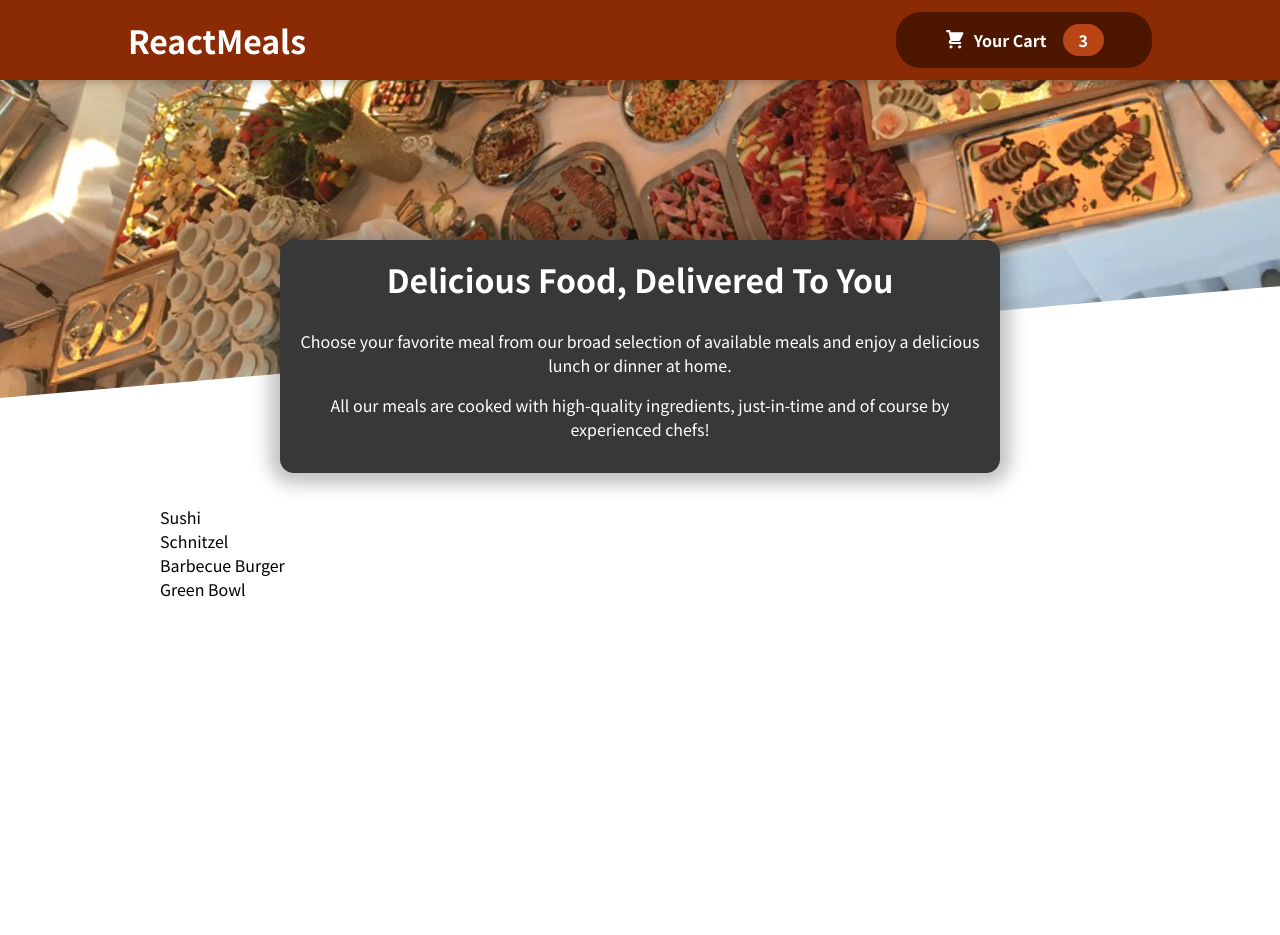
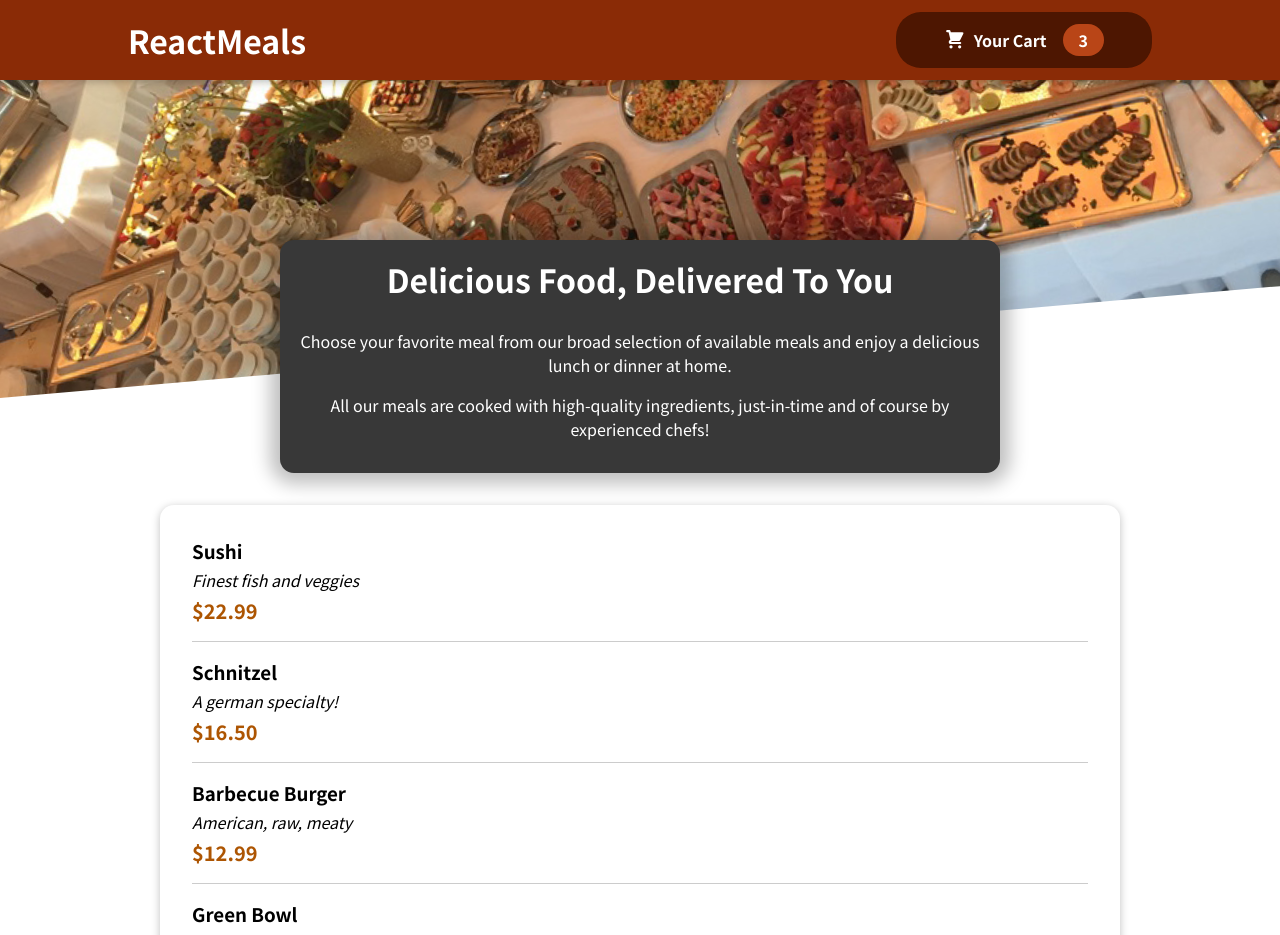
Before and after one commit to huijunam/UDEMY_react_lecture, a React (Create React App) app in the folder food_order_app/: page / in a window 1280 px wide. Shown: the top 935 px of the page. Before the commit the page ends 800 px from the top, so only its background shows below. Built offline with nearby package versions, Linux system fonts and the light colour scheme.

Commit message:
✨feat: 새로운 기능 추가 - add MealItem component

```diff
--- a/food_order_app/src/components/Meals/AvailableMeals.js
+++ b/food_order_app/src/components/Meals/AvailableMeals.js
@@ -1,4 +1,6 @@
-import classes from './AvailableMeals.module.css';
+import Card from "../UI/Card";
+import classes from "./AvailableMeals.module.css";
+import MealItem from "./MealItem/MealItem";
 
 const DUMMY_MEALS = [
   {
@@ -28,15 +30,22 @@
 ];
 
 const AvailableMeals = () => {
-    const mealsList = DUMMY_MEALS.map(meal =><li>{meal.name}</li>);
+  const mealsList = DUMMY_MEALS.map((meal) => (
+    <MealItem
+      key={meal.id}
+      name={meal.name}
+      description={meal.description}
+      price={meal.price}
+    />
+  ));
 
-    return (
-        <section className={classes.meals}>
-            <ul>
-                {mealsList}
-            </ul>
-        </section>
-    )
+  return (
+    <section className={classes.meals}>
+      <Card>
+        <ul>{mealsList}</ul>
+      </Card>
+    </section>
+  );
 };
 
 export default AvailableMeals;
--- /dev/null
+++ b/food_order_app/src/components/Meals/MealItem/MealItem.js
@@ -0,0 +1,20 @@
+import classes from "./MealItem.module.css";
+
+const MealItem = (props) => {
+  const price = `$${props.price.toFixed(2)}`;
+
+  return (
+    <li className={classes.meal}>
+      <div>
+        <h3>{props.name}</h3>
+        <div className={classes.description}>{props.description}</div>
+        <div className={classes.price}>{price}</div>
+      </div>
+      <div>
+
+      </div>
+    </li>
+  );
+};
+
+export default MealItem;
--- /dev/null
+++ b/food_order_app/src/components/Meals/MealItem/MealItem.module.css
@@ -0,0 +1,22 @@
+.meal {
+  display: flex;
+  justify-content: space-between;
+  margin: 1rem;
+  padding-bottom: 1rem;
+  border-bottom: 1px solid #ccc;
+}
+
+.meal h3 {
+  margin: 0 0 0.25rem 0;
+}
+
+.description {
+  font-style: italic;
+}
+
+.price {
+  margin-top: 0.25rem;
+  font-weight: bold;
+  color: #ad5502;
+  font-size: 1.25rem;
+}
--- /dev/null
+++ b/food_order_app/src/components/UI/Card.js
@@ -0,0 +1,9 @@
+import classes from './Card.module.css';
+
+const Card = (props) =>{
+    return (
+        <div className={classes.card}>{props.children}</div>
+    )
+};
+
+export default Card;
--- /dev/null
+++ b/food_order_app/src/components/UI/Card.module.css
@@ -0,0 +1,6 @@
+.card {
+    padding: 1rem;
+    box-shadow: 0 2px 8px rgba(0, 0, 0, 0.25);
+    border-radius: 14px;
+    background-color: white;
+  }
```
Also changed, not shown: food_order_app/src/components/Layout/Header.module.css (indentation only).
